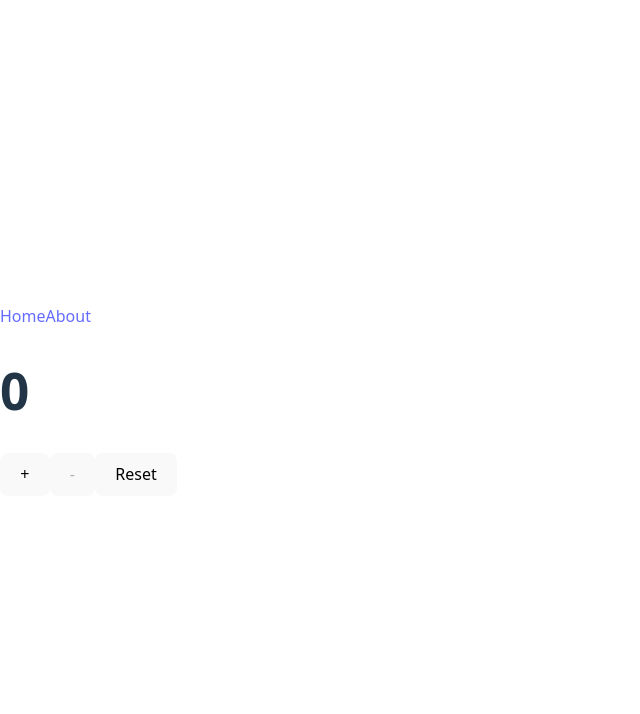
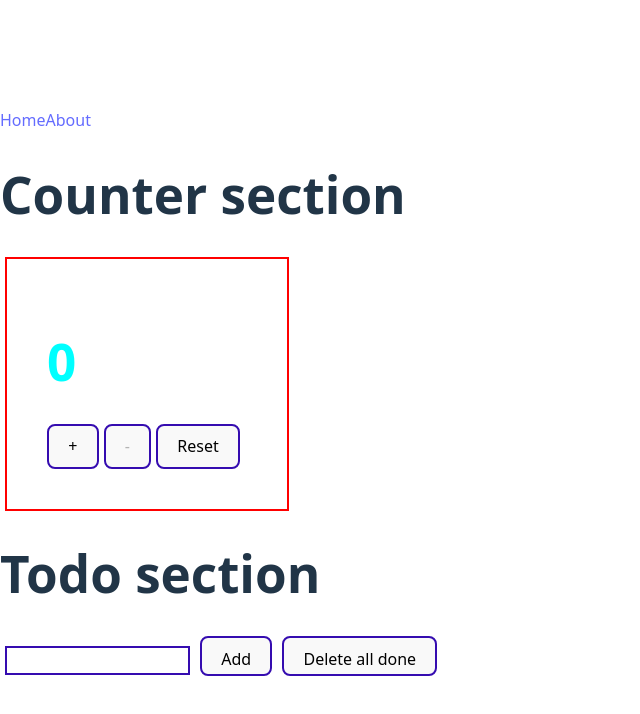
Before and after one commit to Hamlet-005/project1, a React app: page / in a window 1280 px wide. Shown: the top 714 px of the page, without its empty margins (0-640 px from the left). Built offline with nearby package versions, Linux system fonts and the light colour scheme; the HTML template or start-up script is replaced by a standard one.

Commit message:
Update Todos component and related pages

```diff
--- /dev/null
+++ b/src/Components/Counter.css
@@ -0,0 +1,18 @@
+.counter-container {
+    border: 2px solid rgb(255, 0, 0);
+    margin-left: 5px;
+    padding: 40px;
+    width: 200px;
+    color: aqua;
+}
+.plus-button{
+    border: 2px solid rgb(53, 12, 176);
+}
+.minus-button{
+    margin-left: 5px;
+    border: 2px solid rgb(53, 12, 176);
+}
+.reset-button{
+    margin-left: 5px;
+    border: 2px solid rgb(53, 12, 176);
+}
--- a/src/Components/Counter.tsx
+++ b/src/Components/Counter.tsx
@@ -1,14 +1,16 @@
 import { useState } from "react"
+import "./Counter.css"
+
 export default function Counter() {
     const [count, setCount] = useState(0);
     return(
-        <div>
+        <div className="counter-container">
             <h1>{count}</h1>
-            <button onClick={() => setCount(count => count + 1)}>+</button>
+            <button onClick={() => setCount(count => count + 1)} className="plus-button">+</button>
             <button
                 onClick={() => setCount(count => count - 1)}
-                disabled = {count === 0}>-</button>
-            <button onClick={() => setCount(0)}>Reset</button>
+                disabled = {count === 0} className="minus-button">-</button>
+            <button onClick={() => setCount(0)} className="reset-button">Reset</button>
         </div>
     );
 }
--- /dev/null
+++ b/src/Components/Todos.css
@@ -0,0 +1,21 @@
+.todos-container{
+    color: red;
+}
+.done{
+    background-color: rgb(58, 213, 58);
+}
+.delete-button{
+    height: 40px;
+    border: 2px solid rgb(53, 12, 176);
+    margin-left: 10px;
+}
+.add-button{
+    height: 40px;
+    border: 2px solid rgb(53, 12, 176);
+    margin-left: 10px;
+}
+.todos-input-container{
+    border: 2px solid rgb(53, 12, 176);
+    height: 23px;
+    margin-left: 5px;
+}
--- a/src/Components/Todos.tsx
+++ b/src/Components/Todos.tsx
@@ -1,4 +1,5 @@
 import { useState } from "react";
+import "./Todos.css"
 
 type Todo = {
   text: string;
@@ -29,14 +30,15 @@ export default function Todos() {
   };
 
   return (
-    <div>
+    <div className="todos-container">
       <input
+      className="todos-input-container"
         type="text"
         value={text}
         onChange={(e) => setText(e.target.value)}
       />
-      <button onClick={add}>Add</button>
-      <button onClick={removeDone}>Delete all done</button>
+      <button onClick={add} className="add-button">Add</button>
+      <button onClick={removeDone} className="delete-button">Delete all done</button>
       <ul>
         {list.map((item, index) => (
           <li key={index}>
@@ -45,7 +47,10 @@ export default function Todos() {
               checked={item.done}
               onChange={() => markDone(index)}
             />
-            {item.text}
+            <span className={item.done ? "done" : ""}>
+                {item.text}
+            </span>
+
             <button onClick={() => remove(index)}>X</button>
           </li>
         ))}
--- a/src/pages/About.tsx
+++ b/src/pages/About.tsx
@@ -1,7 +1,8 @@
+
 export default function About() {
     return (
       <div>
-
+        <h1>About</h1>
       </div>
     );
   }
--- a/src/pages/Home.tsx
+++ b/src/pages/Home.tsx
@@ -1,9 +1,13 @@
 import Counter from "../Components/Counter";
+import Todos from "../Components/Todos";
 
 export default function Home() {
     return (
       <div>
+        <h1>Counter section</h1>
         <Counter/>
+        <h1>Todo section</h1>
+        <Todos/>
       </div>
     );
   }
```
